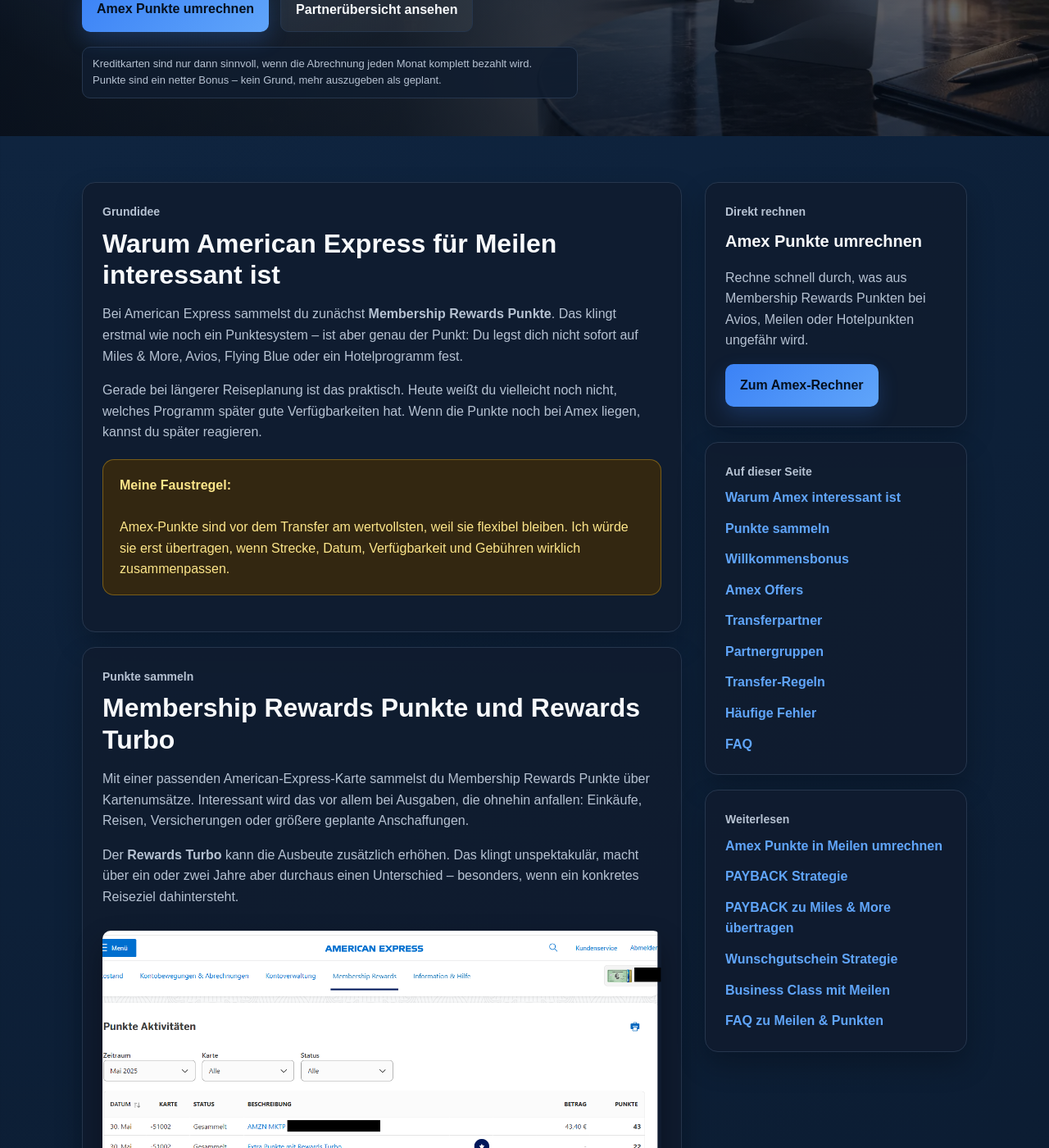
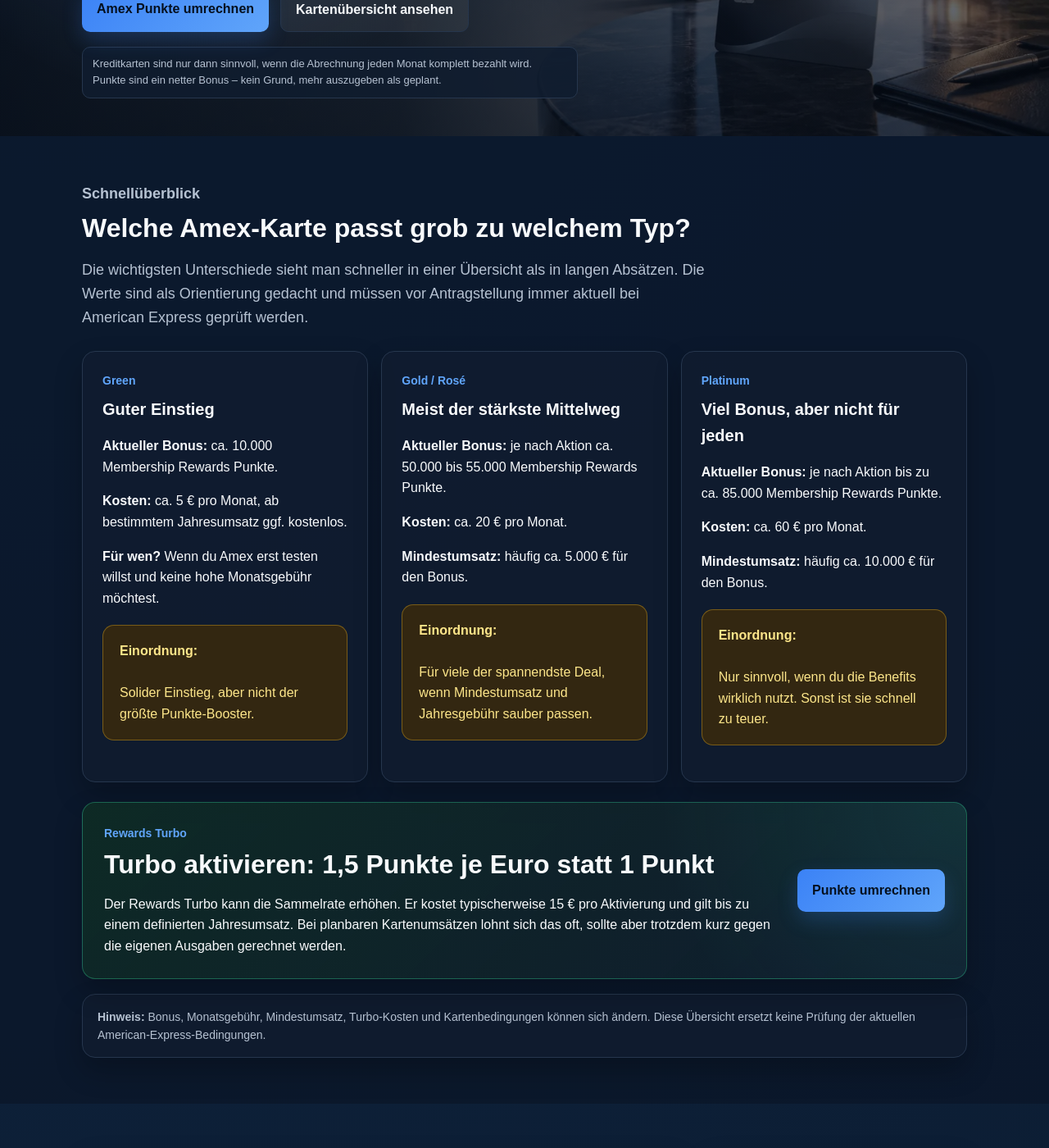
Before and after one commit to Praemienflug-Planer/miles-planer, a Jekyll site: the page built from meilen-sammeln/amex/index.html, in a window 1280 px wide and 1400 px high, scrolled down 498 px. Shown: the whole window at 82% size. Built offline with Jekyll 4.4.1, drawn with Linux system fonts in a browser that asks for light colours.

Commit message:
Add practical Amex card overview section

```diff
--- a/meilen-sammeln/amex/index.html
+++ b/meilen-sammeln/amex/index.html
@@ -8,7 +8,7 @@
   <meta name="viewport" content="width=device-width, initial-scale=1.0" />
   <title>American Express Punkte sammeln | Membership Rewards, Partner & Meilen</title>
   <meta name="description" content="American Express Punkte sammeln und umwandeln: Membership Rewards, Rewards Turbo, Willkommensbonus, Transferpartner, Umrechnungsverhältnisse und praktische Einordnung." />
-  <link rel="stylesheet" href="/miles-planer/assets/css/site.css?v=20260520-text-amex-1" />
+  <link rel="stylesheet" href="/miles-planer/assets/css/site.css?v=20260521-amex-cards-1" />
   <link rel="stylesheet" href="/miles-planer/assets/css/hero-background.css?v=20260508-amex-1" />
   <link rel="canonical" href="https://praemienflug-planer.github.io/miles-planer/meilen-sammeln/amex/" />
   <meta name="robots" content="index,follow" />
@@ -80,7 +80,7 @@
       <p class="hero-text">Der große Vorteil von Amex-Punkten ist nicht irgendein theoretischer Punktewert, sondern die Flexibilität. Du sammelst erst einmal Membership Rewards Punkte und entscheidest später, ob Flying Blue, Avios, Hilton oder ein anderes Programm besser zu deiner Reise passt.</p>
       <div class="hero-actions">
         <a class="btn btn-primary" href="/miles-planer/amex-meilen-umrechnen/#mr-rechner">Amex Punkte umrechnen</a>
-        <a class="btn btn-secondary" href="#transferpartner">Partnerübersicht ansehen</a>
+        <a class="btn btn-secondary" href="#kartenuebersicht">Kartenübersicht ansehen</a>
       </div>
       <div class="trust-note">Kreditkarten sind nur dann sinnvoll, wenn die Abrechnung jeden Monat komplett bezahlt wird. Punkte sind ein netter Bonus – kein Grund, mehr auszugeben als geplant.</div>
     </div>
@@ -93,6 +93,53 @@
         <li>Transfers würde ich erst nach Verfügbarkeitscheck machen</li>
         <li>für Familien zählt Flexibilität oft mehr als der schönste Sweet Spot</li>
       </ul>
+    </div>
+  </div>
+</section>
+
+<section class="section alt" id="kartenuebersicht">
+  <div class="container">
+    <div class="section-head">
+      <p class="eyebrow">Schnellüberblick</p>
+      <h2>Welche Amex-Karte passt grob zu welchem Typ?</h2>
+      <p>Die wichtigsten Unterschiede sieht man schneller in einer Übersicht als in langen Absätzen. Die Werte sind als Orientierung gedacht und müssen vor Antragstellung immer aktuell bei American Express geprüft werden.</p>
+    </div>
+    <div class="article-grid">
+      <article class="article-card card-primary">
+        <p class="eyebrow">Green</p>
+        <h3>Guter Einstieg</h3>
+        <p><strong>Aktueller Bonus:</strong> ca. 10.000 Membership Rewards Punkte.</p>
+        <p><strong>Kosten:</strong> ca. 5 € pro Monat, ab bestimmtem Jahresumsatz ggf. kostenlos.</p>
+        <p><strong>Für wen?</strong> Wenn du Amex erst testen willst und keine hohe Monatsgebühr möchtest.</p>
+        <div class="warning-box"><strong>Einordnung:</strong><br><br>Solider Einstieg, aber nicht der größte Punkte-Booster.</div>
+      </article>
+      <article class="article-card card-primary">
+        <p class="eyebrow">Gold / Rosé</p>
+        <h3>Meist der stärkste Mittelweg</h3>
+        <p><strong>Aktueller Bonus:</strong> je nach Aktion ca. 50.000 bis 55.000 Membership Rewards Punkte.</p>
+        <p><strong>Kosten:</strong> ca. 20 € pro Monat.</p>
+        <p><strong>Mindestumsatz:</strong> häufig ca. 5.000 € für den Bonus.</p>
+        <div class="warning-box"><strong>Einordnung:</strong><br><br>Für viele der spannendste Deal, wenn Mindestumsatz und Jahresgebühr sauber passen.</div>
+      </article>
+      <article class="article-card card-primary">
+        <p class="eyebrow">Platinum</p>
+        <h3>Viel Bonus, aber nicht für jeden</h3>
+        <p><strong>Aktueller Bonus:</strong> je nach Aktion bis zu ca. 85.000 Membership Rewards Punkte.</p>
+        <p><strong>Kosten:</strong> ca. 60 € pro Monat.</p>
+        <p><strong>Mindestumsatz:</strong> häufig ca. 10.000 € für den Bonus.</p>
+        <div class="warning-box"><strong>Einordnung:</strong><br><br>Nur sinnvoll, wenn du die Benefits wirklich nutzt. Sonst ist sie schnell zu teuer.</div>
+      </article>
+    </div>
+    <div class="cta-box cta-soft" style="margin-top:24px;">
+      <div>
+        <p class="eyebrow">Rewards Turbo</p>
+        <h2>Turbo aktivieren: 1,5 Punkte je Euro statt 1 Punkt</h2>
+        <p>Der Rewards Turbo kann die Sammelrate erhöhen. Er kostet typischerweise 15 € pro Aktivierung und gilt bis zu einem definierten Jahresumsatz. Bei planbaren Kartenumsätzen lohnt sich das oft, sollte aber trotzdem kurz gegen die eigenen Ausgaben gerechnet werden.</p>
+      </div>
+      <a class="btn btn-primary" href="/miles-planer/amex-meilen-umrechnen/#mr-rechner">Punkte umrechnen</a>
+    </div>
+    <div class="legal-note" style="margin-top:18px;">
+      <strong>Hinweis:</strong> Bonus, Monatsgebühr, Mindestumsatz, Turbo-Kosten und Kartenbedingungen können sich ändern. Diese Übersicht ersetzt keine Prüfung der aktuellen American-Express-Bedingungen.
     </div>
   </div>
 </section>
@@ -279,6 +326,7 @@
       <div class="article-card seo-card">
         <p class="eyebrow">Auf dieser Seite</p>
         <div class="sidebar-links">
+          <a href="#kartenuebersicht">Kartenübersicht</a>
           <a href="#grundidee">Warum Amex interessant ist</a>
           <a href="#sammeln">Punkte sammeln</a>
           <a href="#willkommensbonus">Willkommensbonus</a>
```
